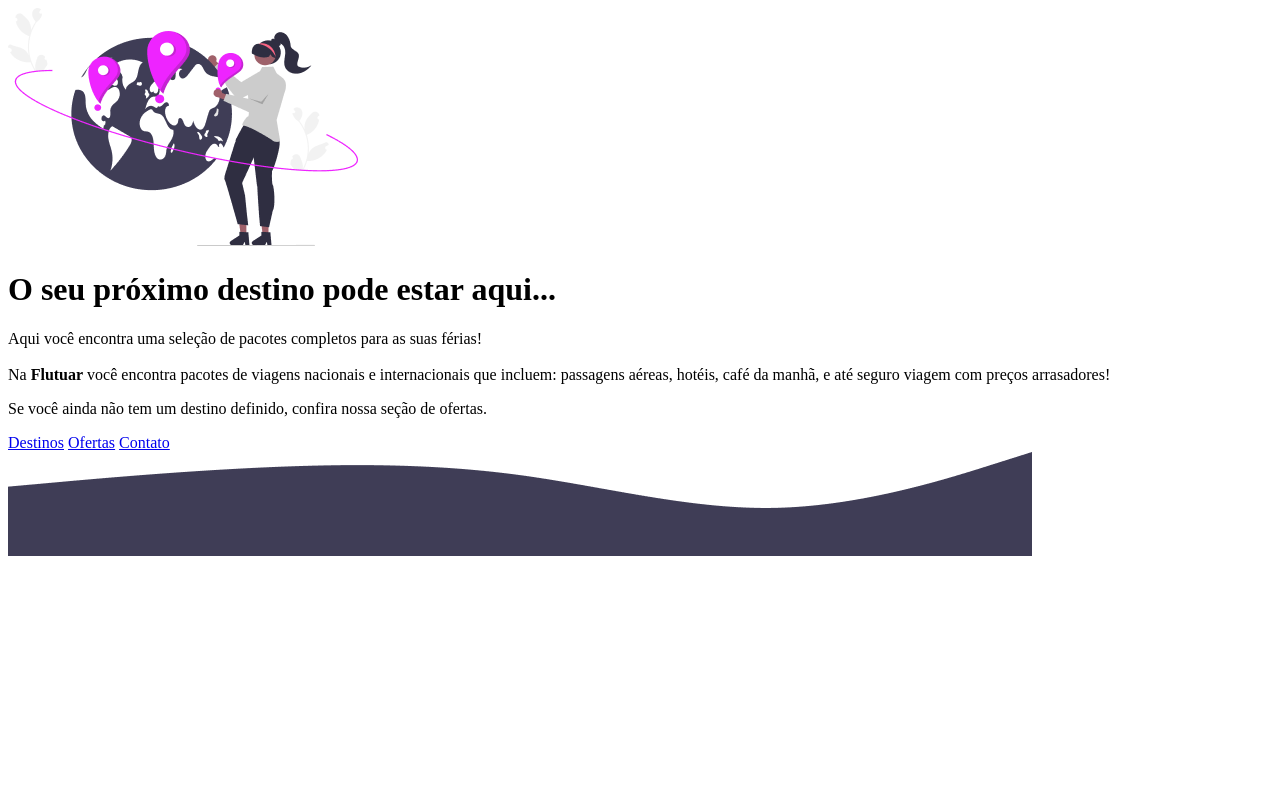
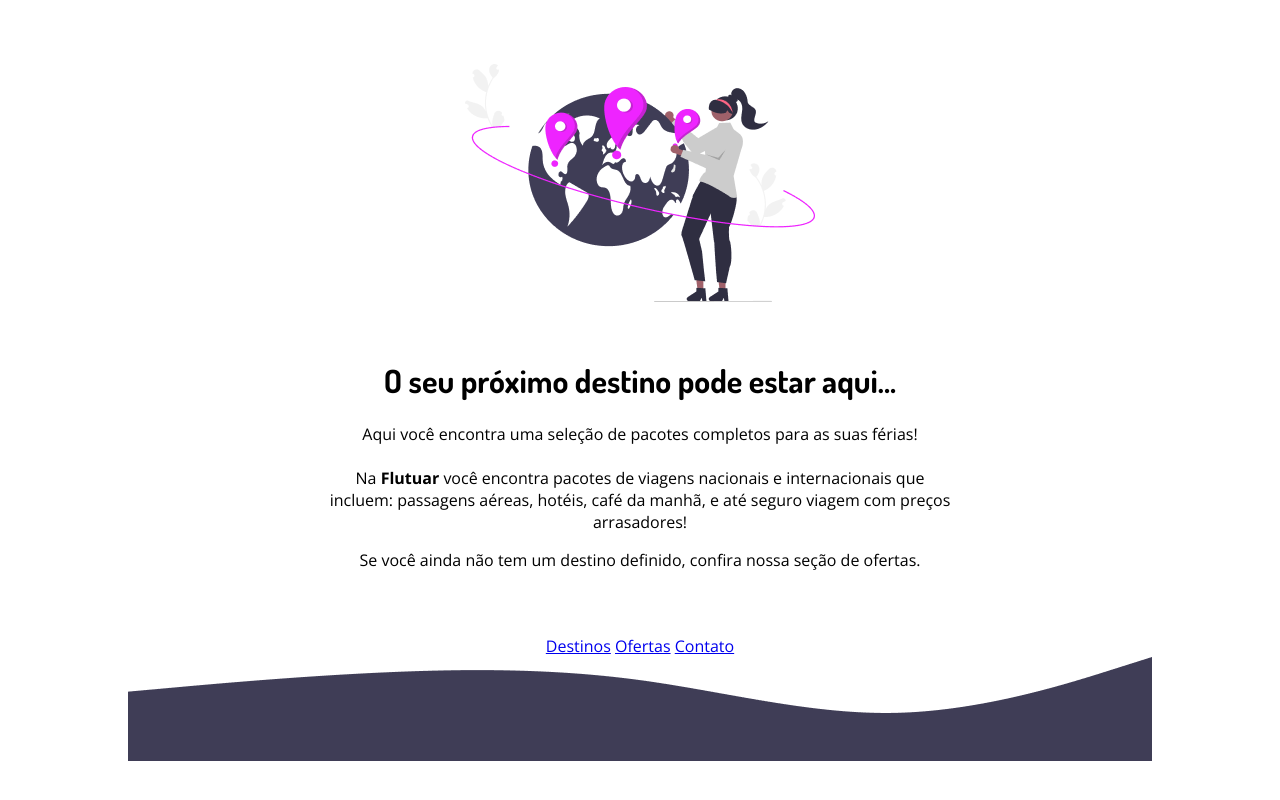
Before and after one commit to viniciuszmota/Projeto-01-Extra-RS, a plain HTML site: page index.html in a window 1280 px wide. Drawn offline with nearby package versions, Linux system fonts and the light colour scheme.

Commit message:
Initial css

```diff
--- a/index.html
+++ b/index.html
@@ -1,6 +1,13 @@
 <!DOCTYPE html>
 <html lang="pt-br">
   <head>
+    <link rel="preconnect" href="https://fonts.googleapis.com" />
+    <link rel="preconnect" href="https://fonts.gstatic.com" crossorigin />
+    <link
+      href="https://fonts.googleapis.com/css2?family=Dosis:wght@500;700&family=Open+Sans:wght@400;700&display=swap"
+      rel="stylesheet"
+    />
+
     <meta charset="UTF-8" />
     <meta name="viewport" content="width=device-width, initial-scale=1.0" />
     <title>Flutuar.com</title>
--- a/styles.css
+++ b/styles.css
@@ -0,0 +1,24 @@
+body {
+  font-family: "Open Sans", sans-serif;
+
+  text-align: center;
+
+  margin: 0;
+}
+
+#main {
+  width: 626px;
+
+  margin: 64px auto;
+}
+
+#main img {
+  margin-bottom: 32px;
+}
+
+h1 {
+  font-family: "Dosis", sans-serif;
+  font-size: 32px;
+  line-height: auto;
+  font-weight: medium;
+}
```
